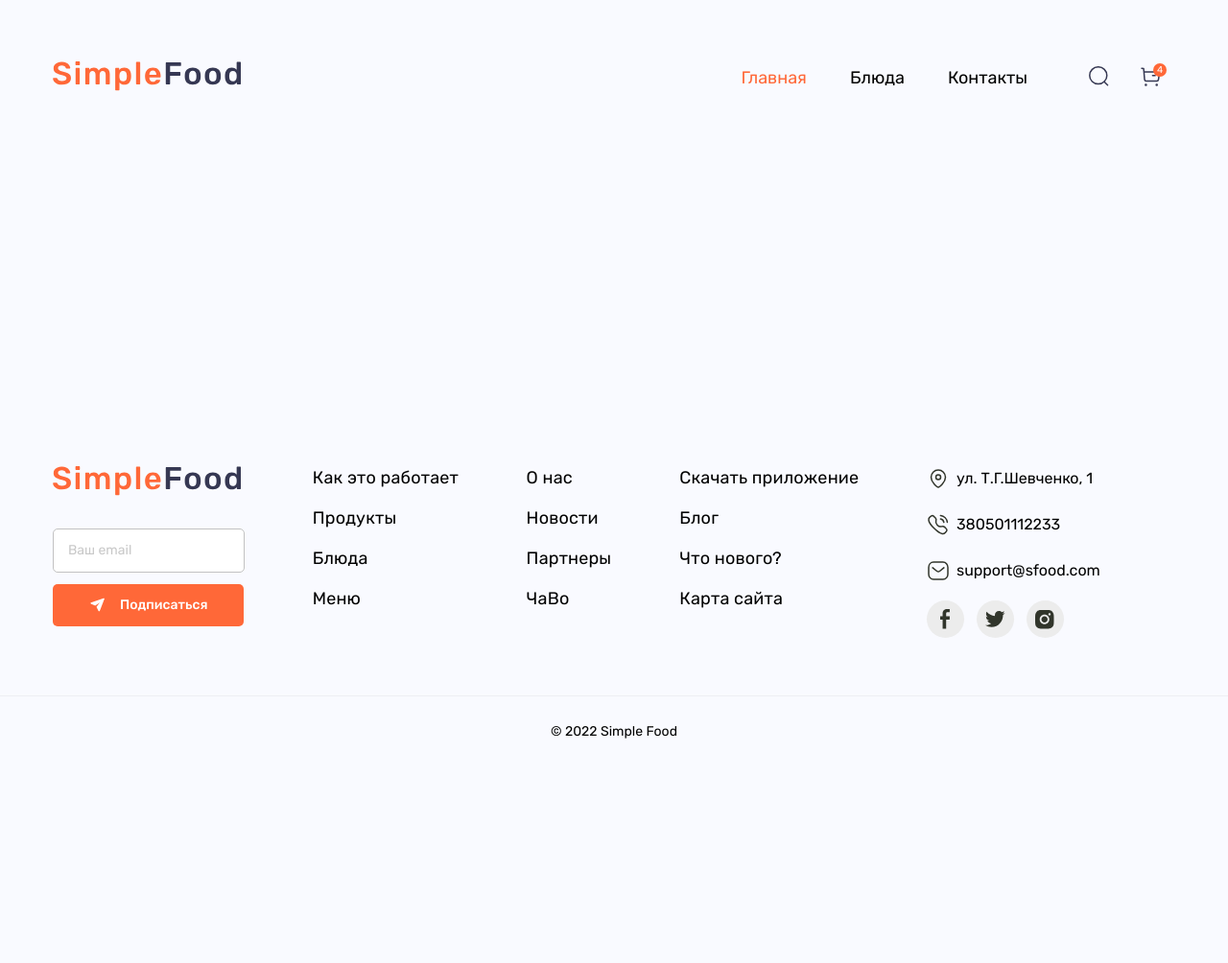
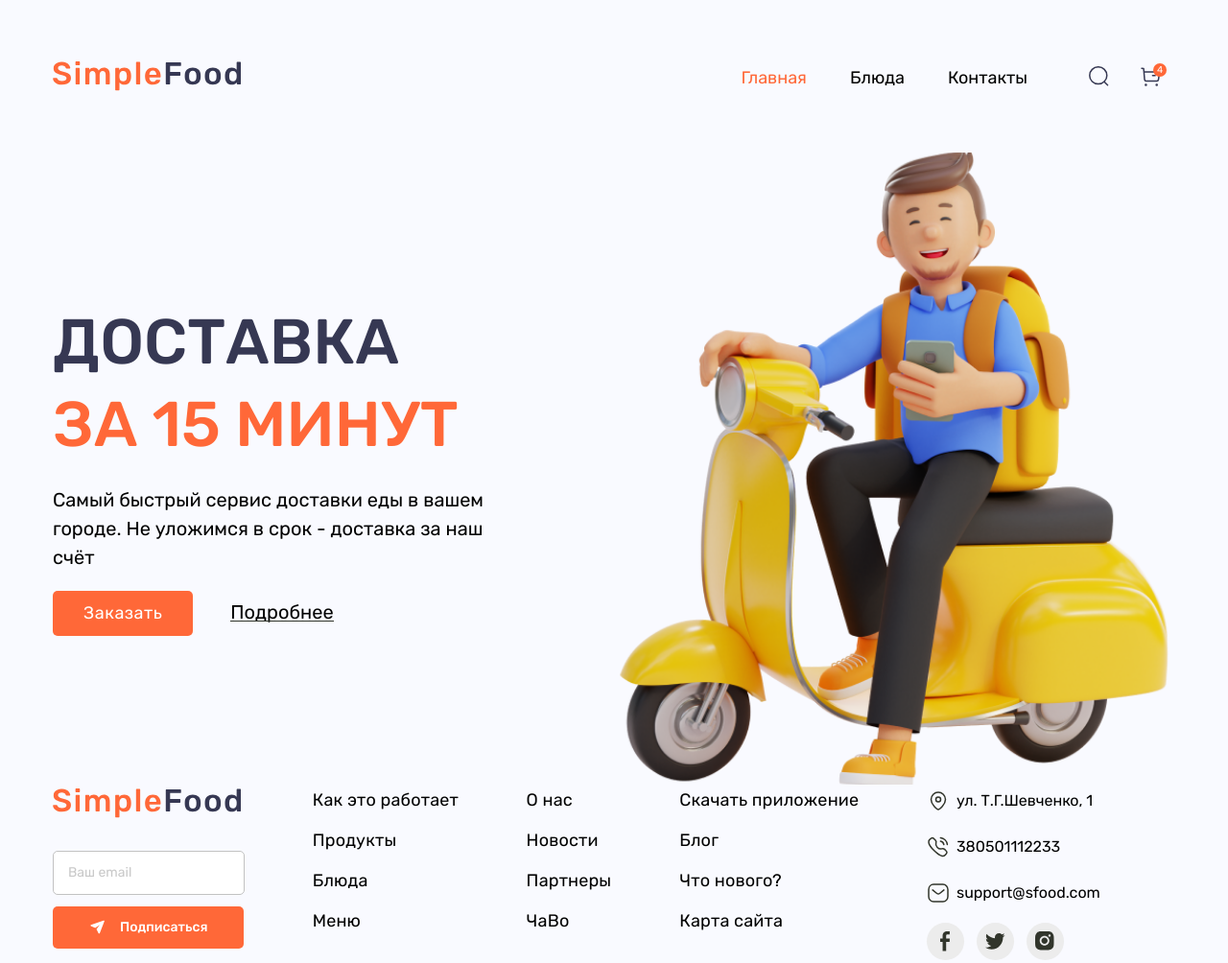
Before and after one commit to daysikroyter/Simple-Food, a website: page app/index.html in a window 1280 px wide. Shown: the top 1004 px of the page at 96% size. Before the commit the page ends 800 px from the top, so only its background shows below. Drawn offline with nearby package versions, Linux system fonts and the light colour scheme; files that its build step writes are made by us from their sources.

Commit message:
added section top

```diff
--- a/app/index.html
+++ b/app/index.html
@@ -19,13 +19,13 @@
         </a>
         <ul class="menu">
           <li class="menu__item">
-            <a class="menu__link menu__link--active" href="#">Главная</a>
+            <a class="menu__link link menu__link--active" href="#">Главная</a>
           </li>
           <li class="menu__item">
-            <a class="menu__link" href="#">Блюда</a>
+            <a class="menu__link link" href="#">Блюда</a>
           </li>
           <li class="menu__item">
-            <a class="menu__link" href="#">Контакты</a>
+            <a class="menu__link link" href="#">Контакты</a>
           </li>
         </ul>
         <ul class="user-nav">
@@ -63,6 +63,28 @@
   </header>
 
   <main class="main">
+
+    <section class="top">
+      <div class="container">
+        <div class="top__inner" style="background-image: url('images/top-bg.png');">
+          <div class="top__box">
+            <h1 class="top__title">
+              Доставка
+              <span>за 15 минут</span>
+            </h1>
+            <p class="top__text">
+              Самый быстрый сервис доставки еды в вашем городе. Не уложимся в срок - доставка за наш счёт
+            </p>
+            <a class="top__btn btn" href="#">
+              Заказать
+            </a>
+            <a class="top__link link" href="#">
+              Подробнее
+            </a>
+          </div>
+        </div>
+      </div>
+    </section>
 
   </main>
 
--- a/app/scss/_global.scss
+++ b/app/scss/_global.scss
@@ -35,8 +35,29 @@ body {
   overflow: hidden;
 }
 
+.link {
+  border-radius: 5px;
+  transition: box-shadow 0.5s ease, color 0.5s ease, text-shadow 0.5s ease;
+
+  &:focus {
+    box-shadow: 0px 0px 0px 2px rgba(255, 104, 56, 0.70);
+  }
+
+  &:hover {
+    color: $accent;
+  }
+
+  &:active {
+    text-shadow: 2px 2px 5px rgba(54, 56, 83, 0.50);
+  }
+}
+
 .btn {
   transition: box-shadow 0.5s ease, background-color 0.5s ease, color 0.5s ease;
+  border-radius: 5px;
+  line-height: 1.3;
+  color: #fff;
+  background-color: $accent;
 
   &:focus {
     background-color: rgba(255, 122, 80, 0.10);
--- a/app/scss/style.scss
+++ b/app/scss/style.scss
@@ -39,16 +39,6 @@
   &__link {
     font-size: 18px;
     line-height: 1.2;
-    border-radius: 5px;
-    transition: box-shadow 0.5s ease, color 0.5s ease, text-shadow 0.5s ease;
-
-    &:focus {
-      box-shadow: 0px 0px 0px 2px rgba(255, 104, 56, 0.70);
-    }
-
-    &:hover {
-      color: $accent;
-    }
 
     &:active {
       text-shadow: 2px 2px 5px rgba(49, 53, 43, 0.50);
@@ -90,12 +80,12 @@
 
     &:active {
       path {
-        fill: #363853;
-        stroke: #363853;
+        fill: $title;
+        stroke: $title;
       }
 
       ellipse {
-        stroke: #363853;
+        stroke: $title;
         transition: stroke 0.5s ease;
       }
 
@@ -120,6 +110,70 @@
     right: 5px;
     z-index: 5;
     transition: background-color 0.5s ease, color 0.5s ease;
+  }
+}
+
+// top
+
+.top {
+
+  &__inner {
+    background-repeat: no-repeat;
+    background-size: 50%;
+    background-position: right center;
+  }
+
+  &__box {
+    padding: 155px 0;
+    max-width: 450px;
+  }
+
+  &__title {
+    @extend %rubik-500;
+    font-size: 66px;
+    line-height: 1.3;
+    text-transform: uppercase;
+    color: $title;
+    margin-bottom: 20px;
+
+    span {
+      color: $accent;
+      display: block;
+    }
+  }
+
+  &__text {
+    margin-bottom: 20px;
+  }
+
+  &__btn {
+    padding: 12px 32px;
+    font-size: 18px;
+    line-height: 1.3;
+    letter-spacing: 0.54px;
+  }
+
+  &__link {
+    margin-left: 34px;
+    position: relative;
+
+    &::before {
+      content: '';
+      position: absolute;
+      bottom: 5px;
+      left: 0;
+      right: 0;
+      width: 100%;
+      height: 1px;
+      background-color: $default;
+      transition: opacity 0.5s ease;
+      opacity: 1;
+    }
+
+    &:hover::before,
+    &:active::before {
+      opacity: 0;
+    }
   }
 }
 
@@ -169,18 +223,14 @@
     }
 
     &:hover::placeholder {
-      color: #363853;
+      color: $title;
     }
   }
 
   &__btn {
     padding: 13px 38px;
-    background-color: $accent;
-    color: #fff;
     font-size: 14px;
     @extend %rubik-500;
-    line-height: 1.3;
-    border-radius: 5px;
     display: flex;
     gap: 0 15px;
     align-items: center;
@@ -234,8 +284,6 @@
   width: 195px;
   margin-right: 64px;
 
-  &__list {}
-
   &__item {
     margin-bottom: 15px;
   }
@@ -276,8 +324,6 @@
     gap: 0 13px;
   }
 
-  &__social-item {}
-
   &__social-link {
     width: 39px;
     height: 39px;
```
Also changed, not shown: app/images/top-bg.png (added).
